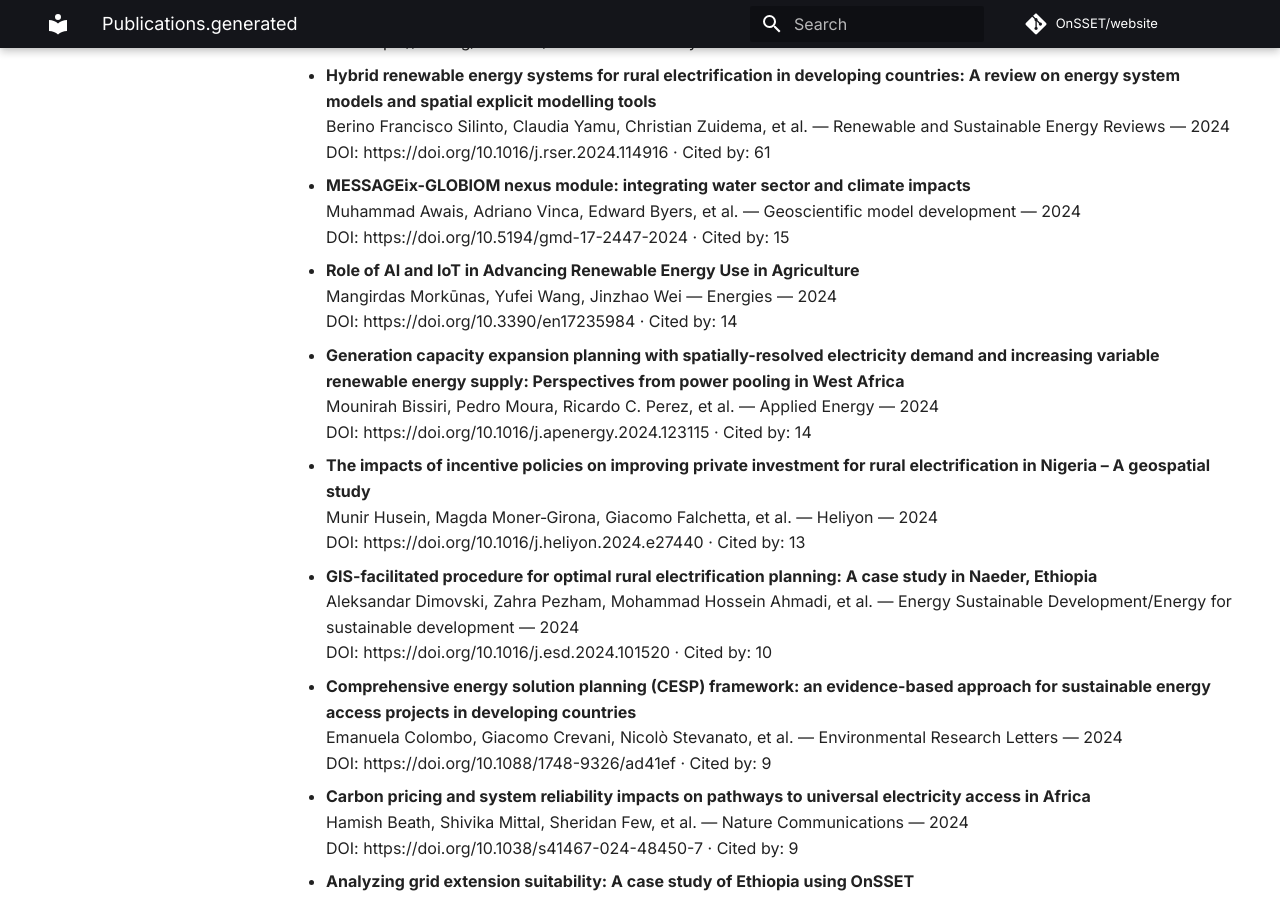
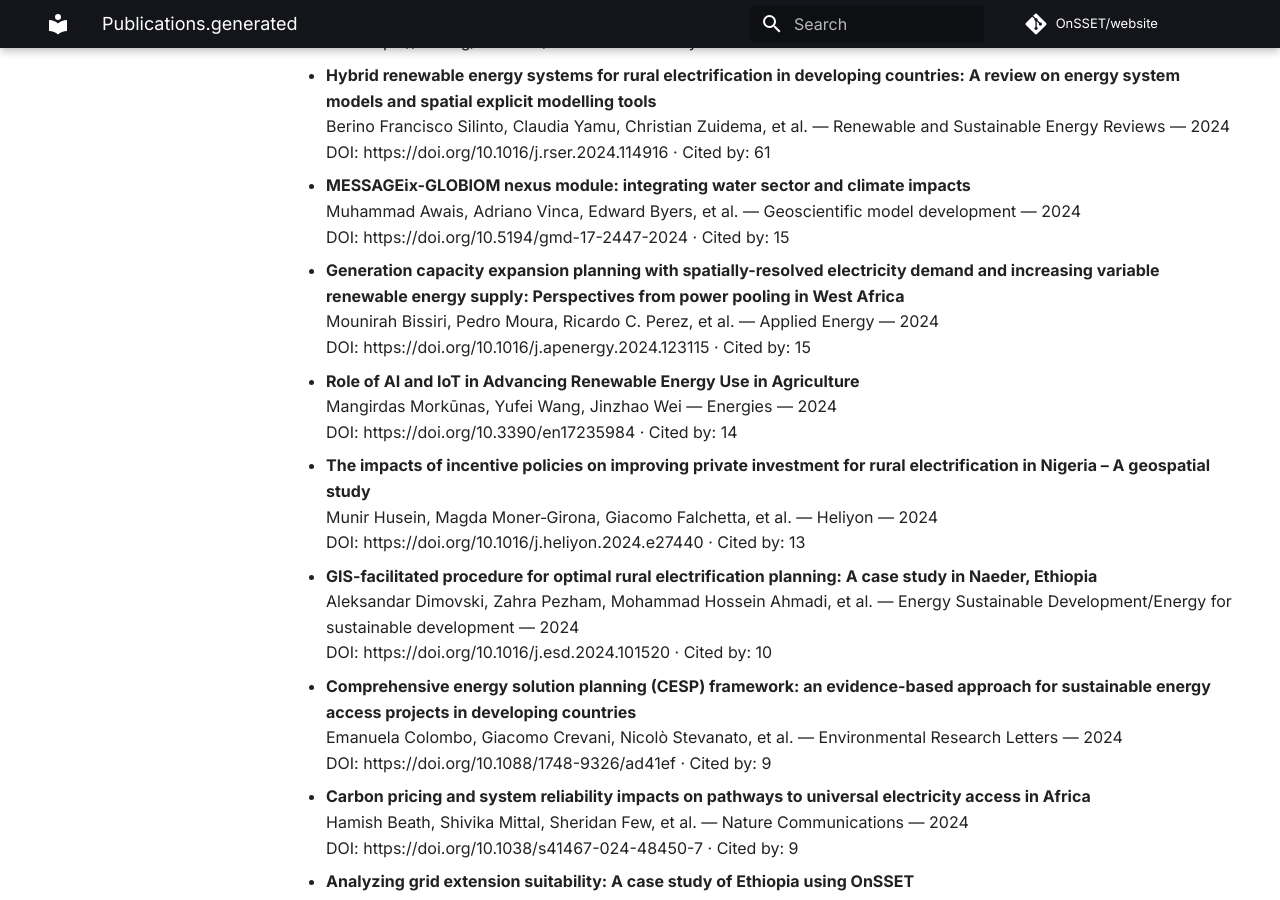
Before and after one commit to OnSSET/website, an MkDocs documentation site: the page built from docs/publications.generated.md, in a window 1280 px wide and 900 px high, scrolled down 7672 px. Built offline with MkDocs 1.6.1 and Material for MkDocs 9.7.7, drawn with Linux system fonts in a browser that asks for light colours; comment, search, counter and statistics services are not loaded; some of the changed text lies outside the part shown.

Commit message:
Auto-update publications

```diff
--- a/docs/publications.generated.md
+++ b/docs/publications.generated.md
@@ -318,13 +318,13 @@ No results found.
   Muhammad Awais, Adriano Vinca, Edward Byers, et al. — Geoscientific model development — 2024
   DOI: https://doi.org/10.5194/gmd-17-2447-2024 · Cited by: 15
 
+- **Generation capacity expansion planning with spatially-resolved electricity demand and increasing variable renewable energy supply: Perspectives from power pooling in West Africa**
+  Mounirah Bissiri, Pedro Moura, Ricardo C. Perez, et al. — Applied Energy — 2024
+  DOI: https://doi.org/10.1016/j.apenergy.2024.123115 · Cited by: 15
+
 - **Role of AI and IoT in Advancing Renewable Energy Use in Agriculture**
   Mangirdas Morkūnas, Yufei Wang, Jinzhao Wei — Energies — 2024
   DOI: https://doi.org/10.3390/en17235984 · Cited by: 14
-
-- **Generation capacity expansion planning with spatially-resolved electricity demand and increasing variable renewable energy supply: Perspectives from power pooling in West Africa**
-  Mounirah Bissiri, Pedro Moura, Ricardo C. Perez, et al. — Applied Energy — 2024
-  DOI: https://doi.org/10.1016/j.apenergy.2024.123115 · Cited by: 14
 
 - **The impacts of incentive policies on improving private investment for rural electrification in Nigeria – A geospatial study**
   Munir Husein, Magda Moner‐Girona, Giacomo Falchetta, et al. — Heliyon — 2024
```
Also changed, not shown: other parts of docs/publications.generated.md (+5 -5 lines).
